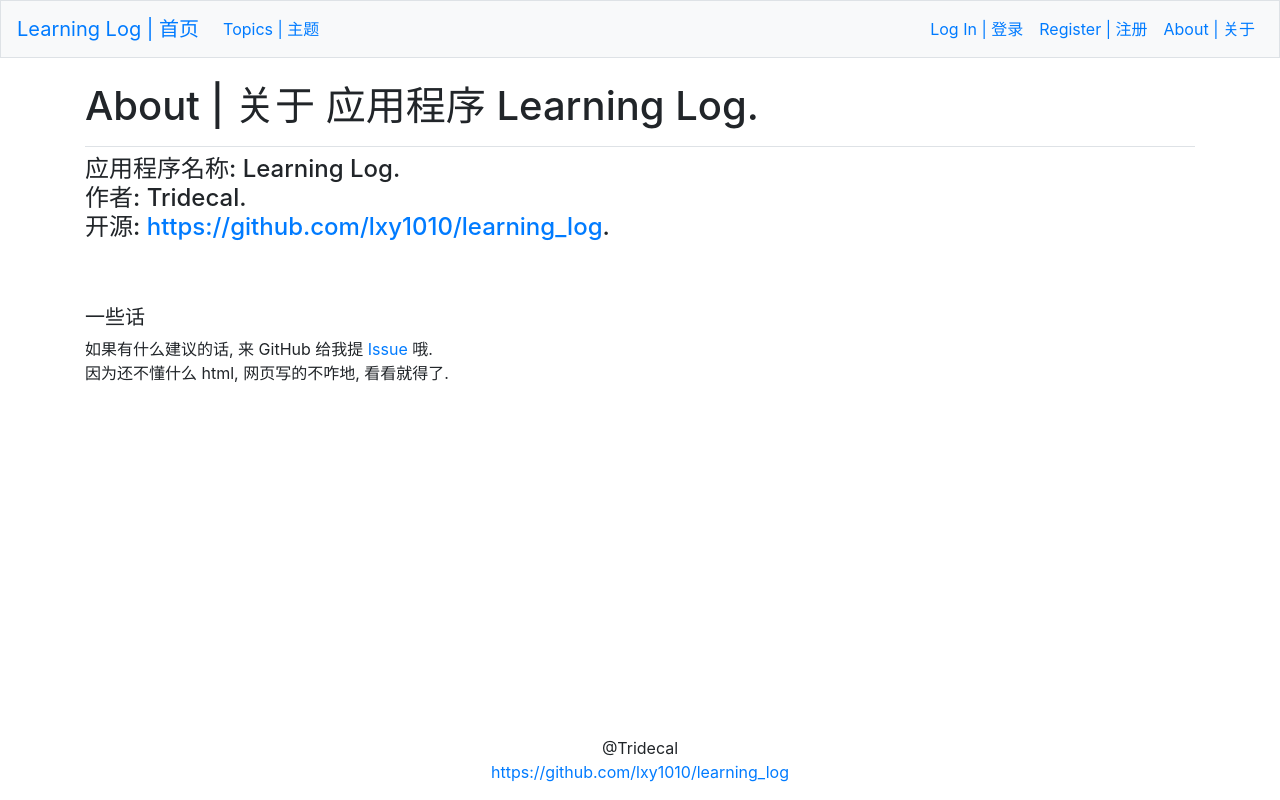
After one commit to lxy1010/learning_log, a Django app: page /about/ in a window 1280 px wide. The commit adds this page. Run offline with Django 4.2, Linux system fonts and the light colour scheme; some libraries are stand-ins or nearby versions.

Commit message:
添加了 "About|关于" 板块

```diff
--- a/learning_log/urls.py
+++ b/learning_log/urls.py
@@ -12,4 +12,5 @@ urlpatterns = [
     path('new_topic/', views.new_topic, name='new_topic'),
     path('new_entry/<int:topic_id>/', views.new_entry, name='new_entry'),
     path('edit_entry/<int:entry_id>/', views.edit_entry, name='edit_entry'),
+    path('about/', views.about, name='about')
 ]
--- a/learning_log/views.py
+++ b/learning_log/views.py
@@ -85,3 +85,7 @@ def edit_entry(request, entry_id):
 
     context = {'entry': entry, 'topic': topic, 'from': from_}
     return render(request, 'learning_log/edit_entry.html', context)
+
+
+def about(request):
+    return render(request, 'learning_log/about.html')
--- /dev/null
+++ b/templates/learning_log/about.html
@@ -0,0 +1,22 @@
+{% extends 'learning_log/base.html' %}
+
+{% block page_header %}
+    <h1>About | 关于 应用程序 Learning Log.</h1>
+{% endblock page_header %}
+
+{% block content %}
+    <div class="pb-5 mb-2">
+        <h4>
+            应用程序名称: Learning Log.<br>
+            作者: Tridecal.<br>
+            开源: <a href="https://github.com/lxy1010/learning_log">https://github.com/lxy1010/learning_log</a>.<br>
+        </h4>
+    </div>
+    <div>
+        <h5>一些话</h5>
+        <p>
+            如果有什么建议的话, 来 GitHub 给我提 <a href="https://github.com/lxy1010/learning_log/issues/new">Issue</a> 哦.<br>
+            因为还不懂什么 html, 网页写的不咋地, 看看就得了.
+        </p>
+    </div>
+{% endblock content %}
--- a/templates/learning_log/base.html
+++ b/templates/learning_log/base.html
@@ -58,7 +58,11 @@
                     <li class="nav-item">
                         <a class="nav-link" href="{% url 'registration:register' %}">Register | 注册</a>
                     </li>
+
                 {% endif %}
+                <li class="nav-item">
+                    <a class="nav-link" href="{% url 'learning_log:about' %}">About | 关于</a>
+                </li>
             </ul>
         </div>
 
```
Also changed, not shown: learning_log/admin.py (line endings or trailing spaces).
